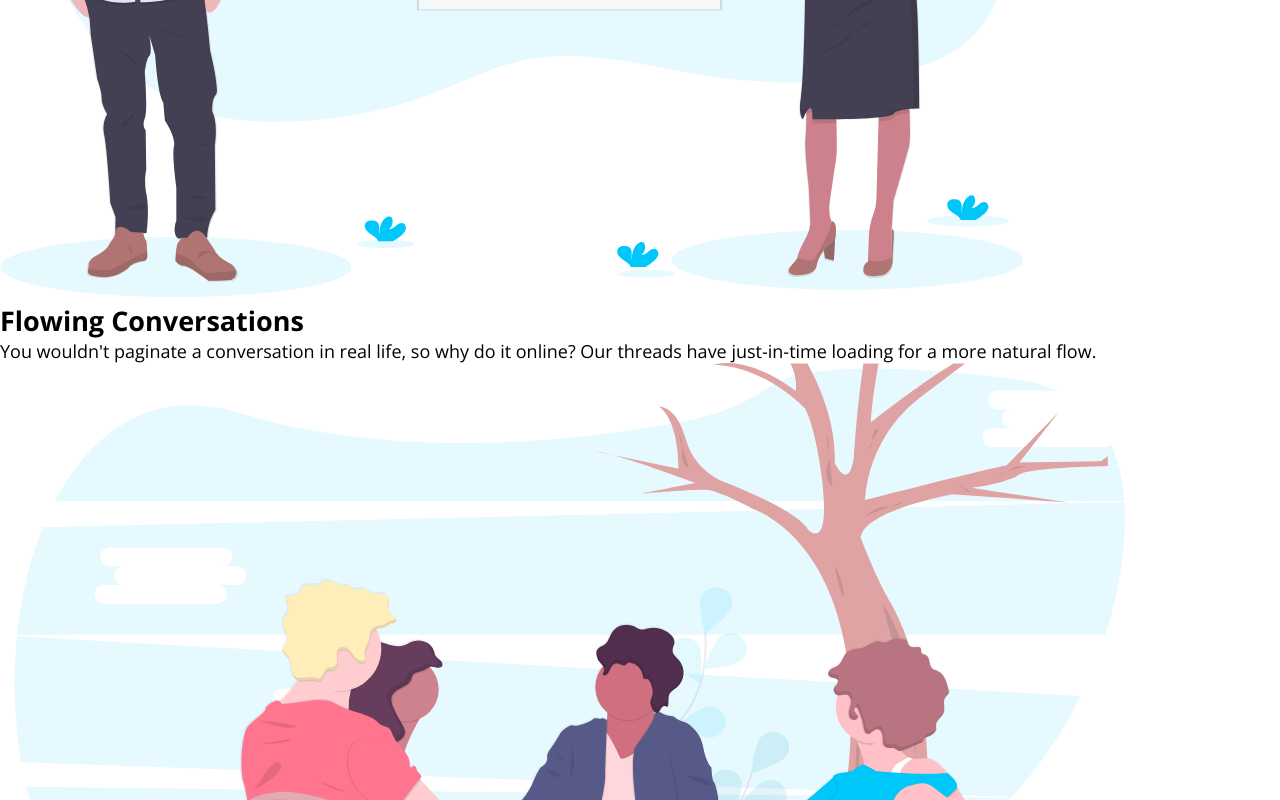
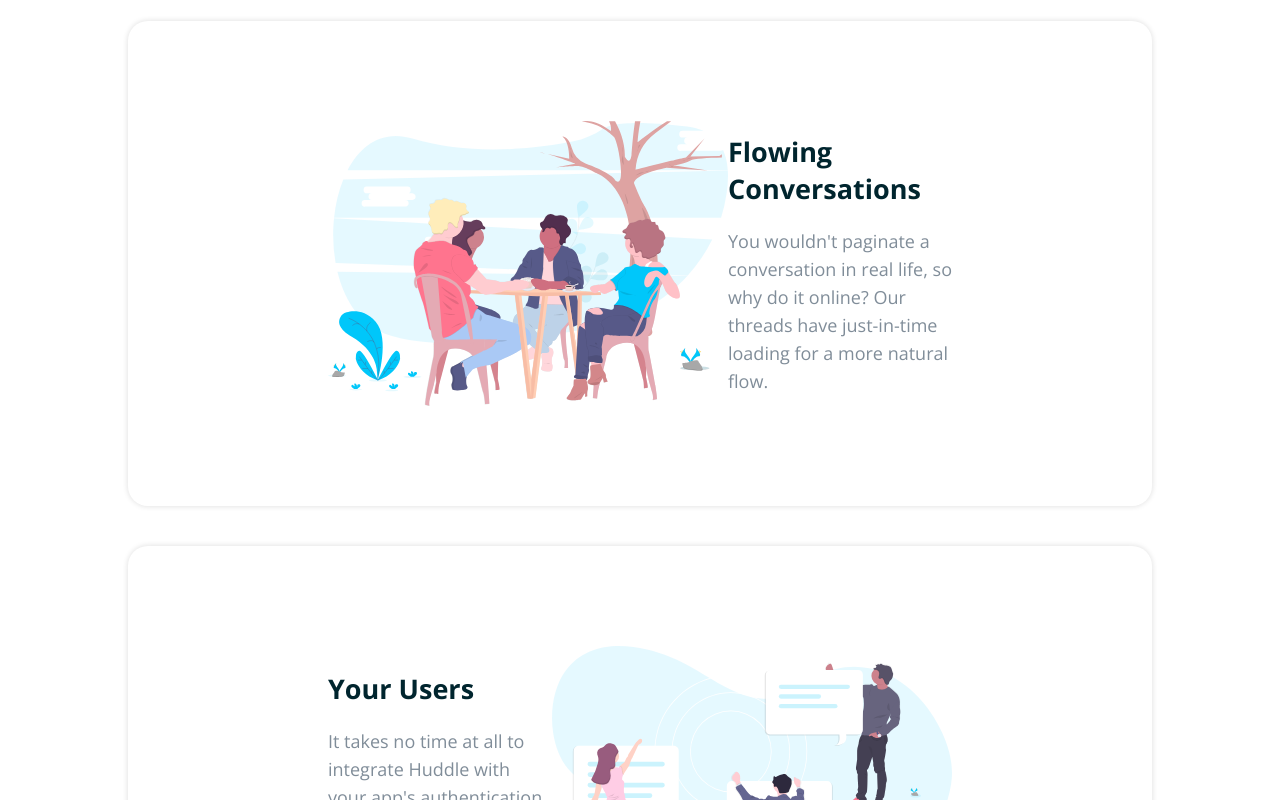
Before and after one commit to lkiryu/huddle-landing-page-with-alternating-feature-blocks, a React (Create React App) app: page / in a window 1280 px wide. Shown: the part 1300-2100 px from the top of the page. Built offline with nearby package versions, Linux system fonts and the light colour scheme.

Commit message:
section style add

```diff
--- /dev/null
+++ b/src/components/section/section.css
@@ -0,0 +1,66 @@
+.section{
+    display: flex;
+    flex-direction: column;
+    justify-content: center;
+    align-items: center;
+    width: 80vw;
+    margin: 80px 0;
+    position: relative;
+}
+
+.section .card{
+    display: flex;
+    justify-content: space-between;
+    align-items: center;
+    width: 100%;
+    padding: 100px 200px;
+    box-shadow: 0 0 5px 1px hsl(0, 0%, 90%);
+    border-radius: 20px;
+    margin-bottom: 40px;
+}
+
+.section .card-info{
+    width: 500px;
+}
+
+.card-info .card-title{
+    color: hsl(192, 100%, 9%);
+    margin-bottom: 20px;
+}
+
+.card-info .card-description{
+    color: hsl(208, 11%, 55%);
+    line-height: 28px;
+}
+
+.section .card img{
+    width: 400px;
+}
+
+.ready-to-build{
+    display: flex;
+    flex-direction: column;
+    justify-content: center;
+    align-items: center;
+    background-color: hsl(0, 0%, 100%);
+    position: absolute;
+    display: none;
+    width: 50vw;
+    box-shadow: 0 0 5px 1px hsl(0, 0%, 90%);
+    border-radius: 20px;
+    padding: 100px;
+}
+
+.ready-to-build h2{
+    color: hsl(192, 100%, 9%);
+    font-size: 40px;
+    margin-bottom: 40px;
+}
+
+.ready-to-build .button{
+    font-size: 25px;
+    color: hsl(0, 0%, 100%);
+    background-color: hsl(322, 100%, 66%);
+    padding: 30px 90px;
+    border-radius: 60px;
+}
--- a/src/components/section/section.js
+++ b/src/components/section/section.js
@@ -2,6 +2,8 @@ import React from "react";
 import growTogether from '../../images/illustration-grow-together.svg'
 import flowingConversations from '../../images/illustration-flowing-conversation.svg'
 import yourUsers from '../../images/illustration-your-users.svg'
+
+import './section.css'
 
 const Section = () => {
     return (
@@ -15,12 +17,12 @@ const Section = () => {
                 <img src={growTogether} alt="grow-together"></img>
             </div>
             <div className="card">
+                <img src={flowingConversations} alt="flowing-conversations"></img>
                 <div className="card-info">
                     <h2 className="card-title">Flowing Conversations</h2>
                     <p className="card-description">You wouldn't paginate a conversation in real life, so why do it online? Our threads
                         have just-in-time loading for a more natural flow.</p>
                 </div>
-                <img src={flowingConversations} alt="flowing-conversations"></img>
             </div>
             <div className="card">
                 <div className="card-info">
```
